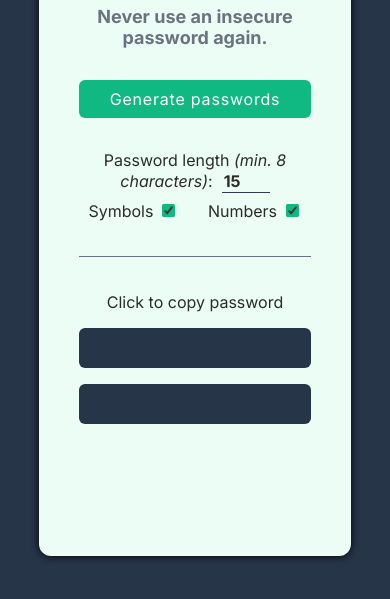
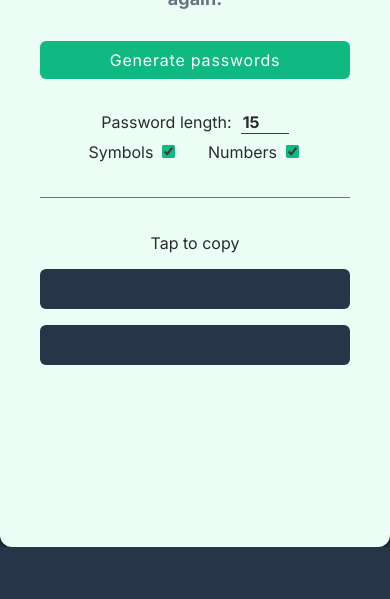
Before and after one commit to cvfisher/password-generator, a plain HTML site: page index.html in a window 390 px wide. Shown: the part 297-896 px from the top of the page. After the commit the page ends 844 px from the top, so only its background shows below. Drawn offline with Linux system fonts and the light colour scheme.

Commit message:
change copy text on resize, adjust mobile sizing

```diff
--- a/app.js
+++ b/app.js
@@ -66,6 +66,9 @@ function initializeApp() {
 		.addEventListener("click", generatePassword);
 	document.querySelectorAll(".password-el").forEach((el) => {
 		el.addEventListener("click", copyContent);
+
+		updateCopyText();
+		window.addEventListener("resize", updateCopyText);
 	});
 }
 
@@ -82,5 +85,18 @@ const copyContent = async (event) => {
 		alert("Failed to copy", err);
 	}
 };
+function updateCopyText() {
+	const isMobile = window.matchMedia("(max-width: 768px)").matches;
+	const copyTextEl = document.getElementById("copy-text");
+	if (copyTextEl) {
+		copyTextEl.textContent = isMobile ? "Tap to copy" : "Click to copy";
+	}
+}
+
+// Call updateCopyText initially to set the correct text
+updateCopyText();
+
+// Add an event listener to update the text when the screen resizes
+window.addEventListener("resize", updateCopyText);
 
 initializeApp();
--- a/index.html
+++ b/index.html
@@ -37,10 +37,7 @@
 						<button class="generate-btn btn">Generate passwords</button>
 						<div class="inputs-wrapper">
 							<div class="password-length-wrapper">
-								<label for="password-length"
-									>Password length
-									<span class="italic">(min. 8 characters)</span>:&nbsp;
-								</label>
+								<label for="password-length">Password length:&nbsp; </label>
 								<input
 									type="number"
 									id="password-length"
@@ -72,7 +69,7 @@
 						</div>
 					</div>
 				</section>
-				<p>Click to copy password</p>
+				<p id="copy-text">Click to copy</p>
 				<section class="passwords-wrapper">
 					<div class="password-el" id="password-el-1" tabindex="0"></div>
 					<div class="password-el" id="password-el-2" tabindex="0"></div>
--- a/responsive.css
+++ b/responsive.css
@@ -1,6 +1,11 @@
-@media (max-width: 1000px) {
+@media (max-width: 768px) {
 	.app-wrapper {
-		max-width: 80%;
+		display: flex;
+		justify-content: center;
+		align-items: center;
+		max-width: 100%;
+		height: 100vh;
+		margin: 0;
 		padding: 5rem 2.5rem;
 		text-align: center;
 	}
--- a/style.css
+++ b/style.css
@@ -4,6 +4,10 @@
 }
 
 body {
+	height: 100vh;
+	display: flex;
+	justify-content: center;
+	align-items: center;
 	margin: 0;
 	padding: 0;
 	font-family: "Inter", sans-serif;
@@ -15,8 +19,8 @@ body {
 
 /* App wrapper styles */
 .app-wrapper {
-	max-width: 50%;
-	margin: 3.125rem auto;
+	max-width: 80%;
+	/* margin: 7rem auto; */
 	background: var(--app-color);
 	padding: 115px 52px;
 	position: relative;
```
Also changed, not shown: theme-toggle.js (added, +19 -0 lines).
